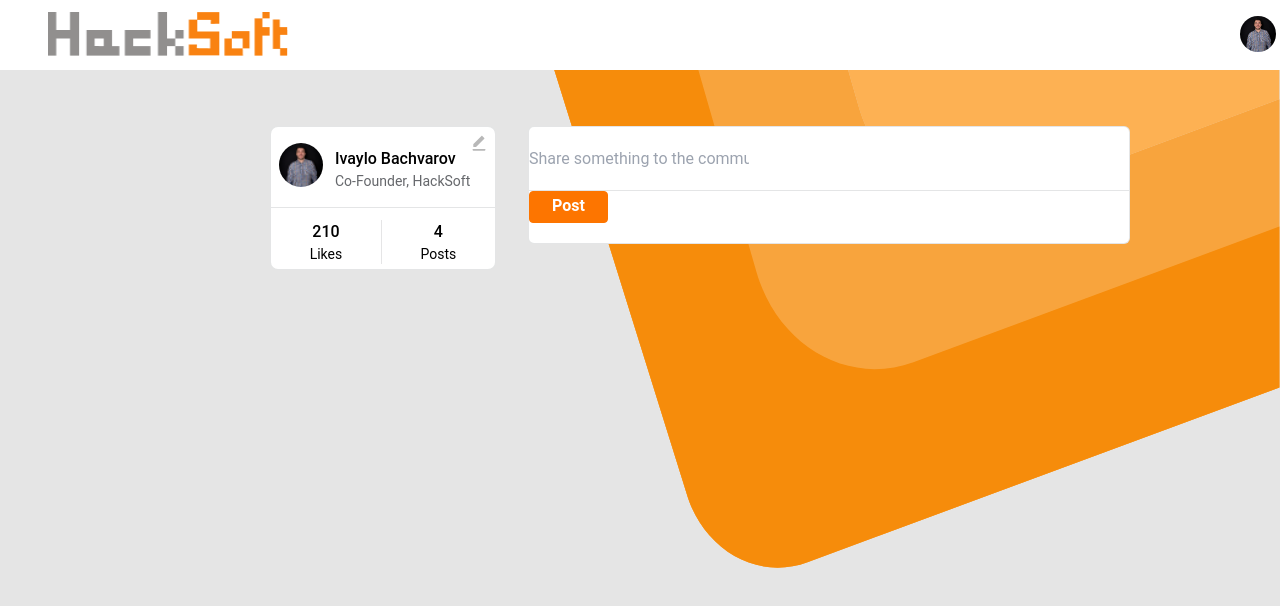
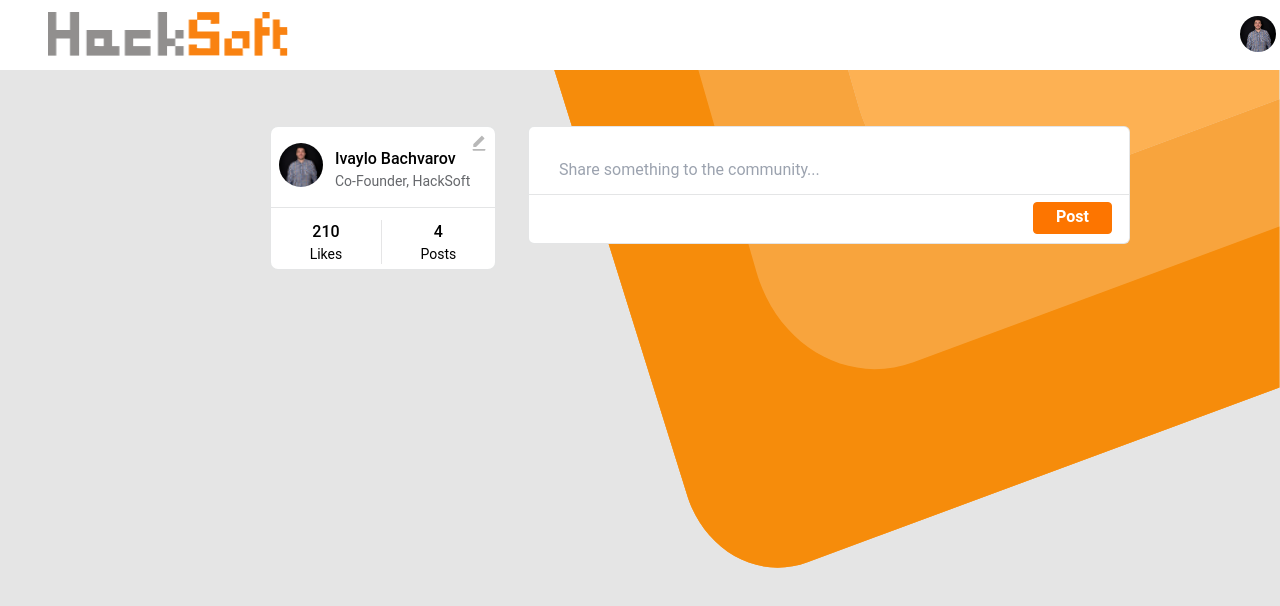
Before and after one commit to DamnStation/like-comment, a React (Vite) app: page / in a window 1280 px wide. Shown: the top 606 px of the page. Built offline with nearby package versions, Linux system fonts and the light colour scheme.

Commit message:
A button styles and form styles to InputNewPost

```diff
--- a/src/App.tsx
+++ b/src/App.tsx
@@ -8,7 +8,9 @@
     <Layout>
       <div className="flex space-x-8 w-4/6 z-10 py-14">
         <Profile />
-        <div className="flex flex-col w-[838px] h-[1362px]"><InputNewPost /></div>
+        <div className="flex flex-col w-[838px] h-[1362px]">
+          <InputNewPost />
+        </div>
       </div>
     </Layout>
   )
--- a/src/components/ButtonCustom.tsx
+++ b/src/components/ButtonCustom.tsx
@@ -2,7 +2,7 @@
 
 type Props = {
     buttonText: string,
-    onClick: () => void,
+    onClick: (event?: React.FormEvent<HTMLInputElement>) => void,
     buttonStyle?: string,
     buttonType?: "button" | "submit" | "reset",
 }
@@ -14,7 +14,7 @@
             onClick={onClick}
             className={buttonStyle ?
                 buttonStyle :
-                "flex flex-col items-center py-0.5 px-[25px] gap-2.5 w-[79px] h-8 text-white font-semibold text-base border text-center bg-primary-button border-primary-button rounded"}>
+                "flex flex-col items-center py-0.5 px-[25px] gap-2.5 w-[79px] h-8 text-white font-semibold border text-center bg-primary-button border-primary-button rounded"}>
             {buttonText}
         </button>
     )
--- a/src/components/InputNewPost.tsx
+++ b/src/components/InputNewPost.tsx
@@ -1,13 +1,28 @@
 import ButtonCustom from "./ButtonCustom"
 
 const CreateNewPost = () => {
-    const onClick = () => {
+    const onClick = (e: React.FormEvent<HTMLInputElement>) => {
+        e.preventDefault()
 
     }
     return (
         <div className="flex flex-col justify-evenly w-[602px] h-[118px] border border-profile-border rounded-md bg-white ">
-            <div className=""><input name="new-post" placeholder="Share something to the community..." /></div>
-            <div className="border-t border-profile-border"><ButtonCustom buttonText="Post" onClick={onClick} /></div>
+            <form >
+                <div className="flex justify-start relative left-[30px] mt-4 w-11/12 h-12">
+                    <input
+                        name="new-post"
+                        inputMode="text"
+                        minLength={2}
+                        maxLength={200}
+                        formMethod="Post"
+                        placeholder="Share something to the community..."
+                        className="w-full rounded-sm outline-none" />
+                </div>
+                <div
+                    className="flex flex-row-reverse px-[17px] py-[7px] border-t border-profile-border ">
+                    <ButtonCustom buttonText="Post" buttonType="submit" onClick={() => onClick} />
+                </div>
+            </form>
         </div>
     )
 }
```
